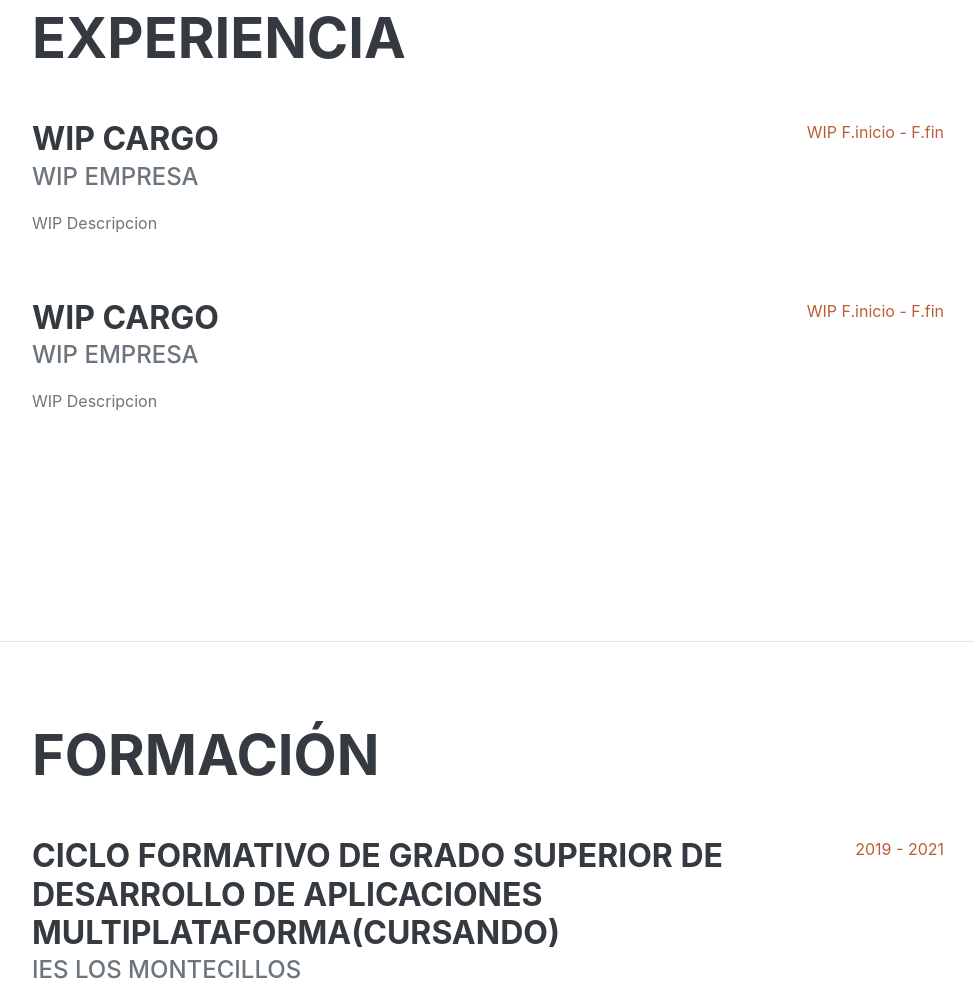
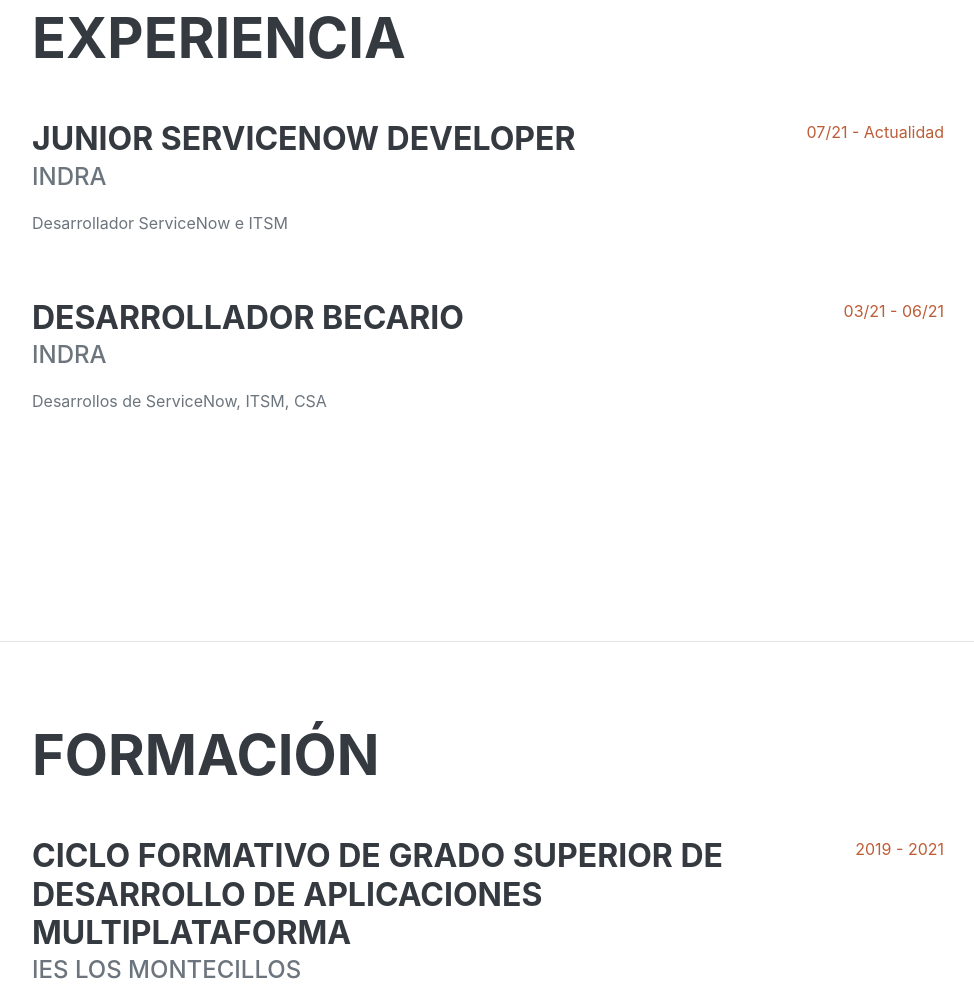
Before and after one commit to loudmicro/loudmicro.github.io, a plain HTML site: page index.html in a window 1280 px wide. Shown: the part 960-1951 px from the top of the page, without its empty margins (288-1262 px from the left). Drawn offline with nearby package versions, Linux system fonts and the light colour scheme; a web font is replaced by a local one.

Commit message:
Updated CV, experience and skills

```diff
--- a/index.html
+++ b/index.html
@@ -63,7 +63,7 @@ Template author :
                         Alhaurin el Grande · Málaga, +34 691 20 77 44 ·
                         <a href="mailto:jvgm.dev@gmail.com">jvgm.dev@gmail.com</a>
                     </div>
-                    <p class="lead mb-5">Actualmente estudiante del Ciclo Formativo de Grado Superior de Desarrollo de Aplicaciones Multiplataforma. Una persona que ha decidido
+                    <p class="lead mb-5">Actualmente trabajando en <b>Indra</b>. Estudié el Ciclo Formativo de Grado Superior de Desarrollo de Aplicaciones Multiplataforma. Una persona que ha decidido
                         convertir su afición en una forma de vida. Amante de la programación, diseño, fotografía, descubriendo el IoT, el mundo dentro de las máquinas.
                         Aficionado de Linux y de personalizar toda herramienta que llega a mis manos. Interesado en aplicar y mejorar mis skills en nuevos y desafiantes
                         proyectos que pongan a prueba mis habilidades y me permitan aprender nuevas tecnologías y herramientas.</p>
@@ -81,19 +81,19 @@ Template author :
                     <h2 class="mb-5">Experiencia</h2>
                     <div class="d-flex flex-column flex-md-row justify-content-between mb-5">
                         <div class="flex-grow-1">
-                            <h3 class="mb-0">WIP Cargo</h3>
-                            <div class="subheading mb-3">WIP Empresa</div>
-                            <p>WIP Descripcion</p>
+                            <h3 class="mb-0">Junior ServiceNow Developer</h3>
+                            <div class="subheading mb-3">Indra</div>
+                            <p>Desarrollador ServiceNow e ITSM</p>
                         </div>
-                        <div class="flex-shrink-0"><span class="text-primary">WIP F.inicio - F.fin</span></div>
+                        <div class="flex-shrink-0"><span class="text-primary">07/21 - Actualidad</span></div>
                     </div>
                     <div class="d-flex flex-column flex-md-row justify-content-between mb-5">
                         <div class="flex-grow-1">
-                            <h3 class="mb-0">WIP Cargo</h3>
-                            <div class="subheading mb-3">WIP Empresa</div>
-                            <p>WIP Descripcion</p>
+                            <h3 class="mb-0">Desarrollador Becario</h3>
+                            <div class="subheading mb-3">Indra</div>
+                            <p>Desarrollos de ServiceNow, ITSM, CSA</p>
                         </div>
-                        <div class="flex-shrink-0"><span class="text-primary">WIP F.inicio - F.fin</span></div>
+                        <div class="flex-shrink-0"><span class="text-primary">03/21 - 06/21</span></div>
                     </div>
                 </div>
             </section>
@@ -105,7 +105,7 @@ Template author :
                     <h2 class="mb-5">Formación</h2>
                     <div class="d-flex flex-column flex-md-row justify-content-between mb-5">
                         <div class="flex-grow-1 " >
-                            <h3 class="mb-0">Ciclo Formativo de Grado Superior de Desarrollo de Aplicaciones Multiplataforma(Cursando)</h3>
+                            <h3 class="mb-0">Ciclo Formativo de Grado Superior de Desarrollo de Aplicaciones Multiplataforma</h3>
                             <div class="subheading mb-3">IES Los Montecillos</div>
                             <div >
                                 <!-- Programming -->
@@ -208,9 +208,11 @@ Template author :
                         <li class="list-inline-item"> <img src="assets/img/c.png" alt="c" width="60"> </li>
                         <li class="list-inline-item"> <img src="assets/img/mysql.png" alt="mysql" width="65"> </li>
                         <li class="list-inline-item"> <img src="assets/img/cpp.png" alt="c++" width="52"> </li>
-                         <!-- <li class="list-inline-item"> <img src="assets/img/csharp.png" alt="c#" width="60"> </li> -->
+                        <li class="list-inline-item"> <img src="assets/img/csharp.png" alt="c#" width="60"> </li>
+                        <li class="list-inline-item"> <img src="assets/img/unity.svg" alt="html" width="60"> </li>
                         <li class="list-inline-item"> <img src="assets/img/css.png" alt="css" width="60"> </li>
                         <li class="list-inline-item"> <img src="assets/img/html.png" alt="html" width="60"> </li>
+                        <li class="list-inline-item"> <img src="assets/img/servicenow.png" alt="html" width="120"> </li>
 
 
                     </ul>
```
Also changed, not shown: indexEn.html (+12 -10 lines), assets/img/servicenow-1.svg (added), assets/img/servicenow.png (added), assets/img/unity.svg (added).
